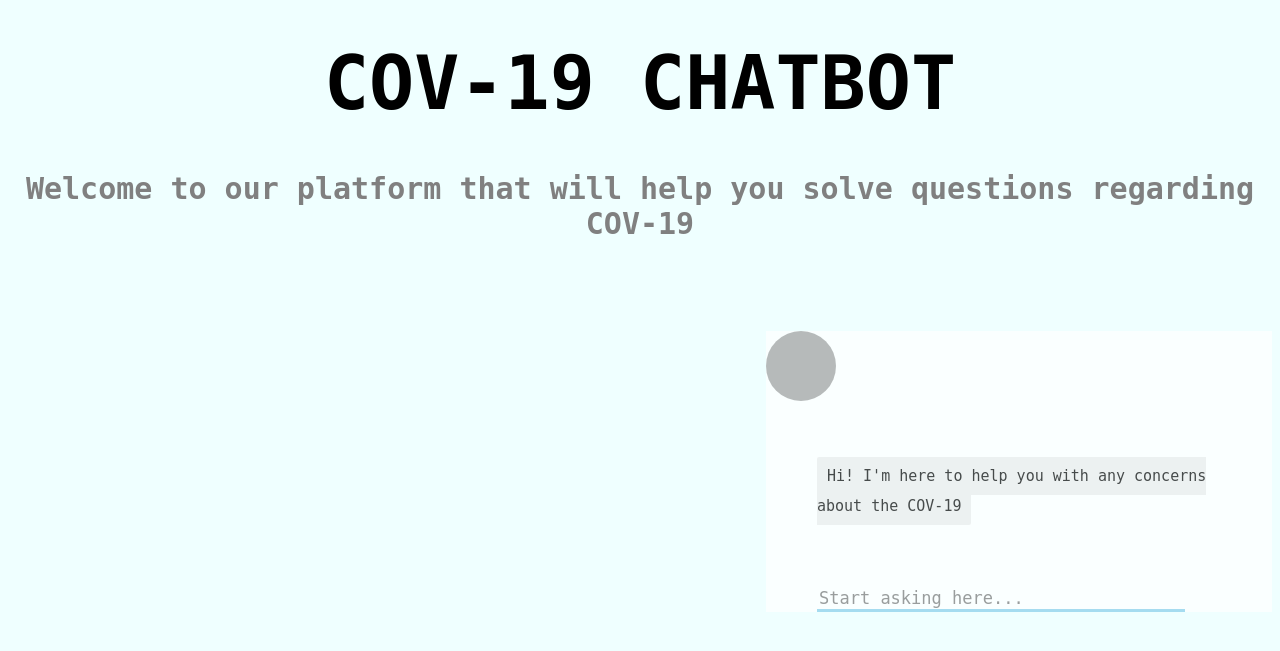
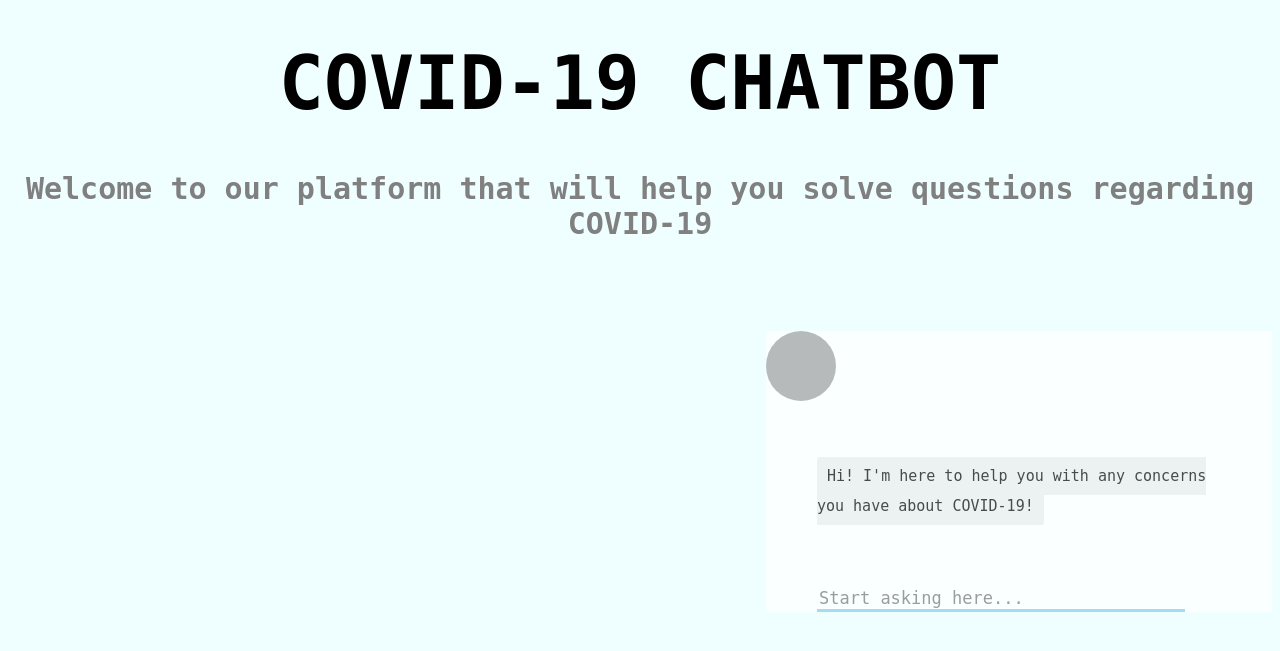
Before and after one commit to hannahlyon/corr-1-covid19, a Flask app: page / in a window 1280 px wide. Shown: the top 651 px of the page. Run offline with Flask 2, Linux system fonts and the light colour scheme; parts of the project's set-up code (start-up, migrations or seed data) failed here and were passed over; some libraries are stand-ins or nearby versions; grey boxes are pictures that could not be loaded.

Commit message:
fixed bug

```diff
--- a/templates/home.html
+++ b/templates/home.html
@@ -1,6 +1,6 @@
 <!DOCTYPE html>
 <html>
-  <title>Coronavirus Chatbot</title>
+  <title>COVID-19 Chatbot</title>
   <head>
 
     <script src="https://ajax.googleapis.com/ajax/libs/jquery/3.2.1/jquery.min.js"></script>
@@ -129,7 +129,7 @@
     <p>
     <center>
       <h1>
-        COV-19 CHATBOT
+        COVID-19 CHATBOT
       </h1>
     </center>
     <p>
@@ -137,7 +137,7 @@
     <p>
       <h3>
         <p>
-          Welcome to our platform that will help you solve questions regarding COV-19
+          Welcome to our platform that will help you solve questions regarding COVID-19
         </p>
       </h3>
 
@@ -154,7 +154,7 @@
 
           <div id="chatbox">
             <p class="botText">
-              <span>Hi! I'm here to help you with any concerns about the COV-19</span>
+              <span>Hi! I'm here to help you with any concerns you have about COVID-19!</span>
             </p>
           </div>
           <div id="userInput">
```
Also changed, not shown: predict.py (+4 -4 lines).
